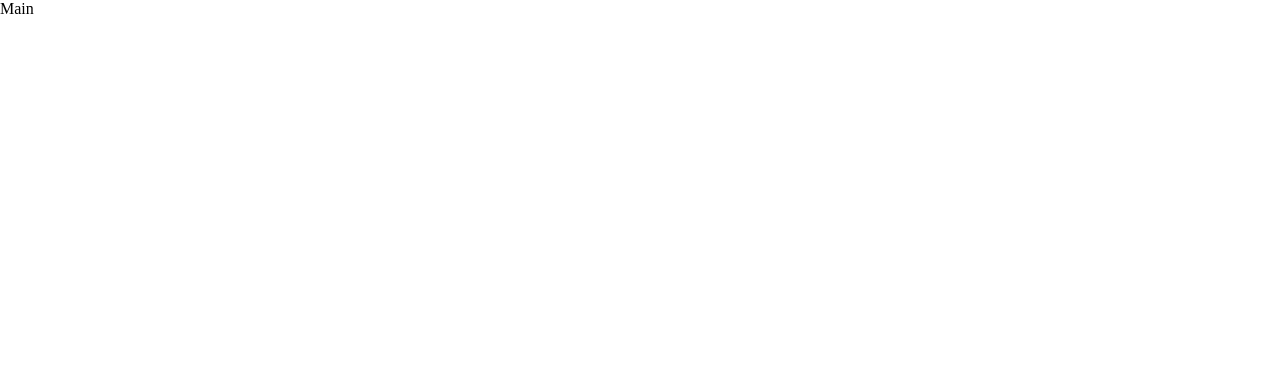
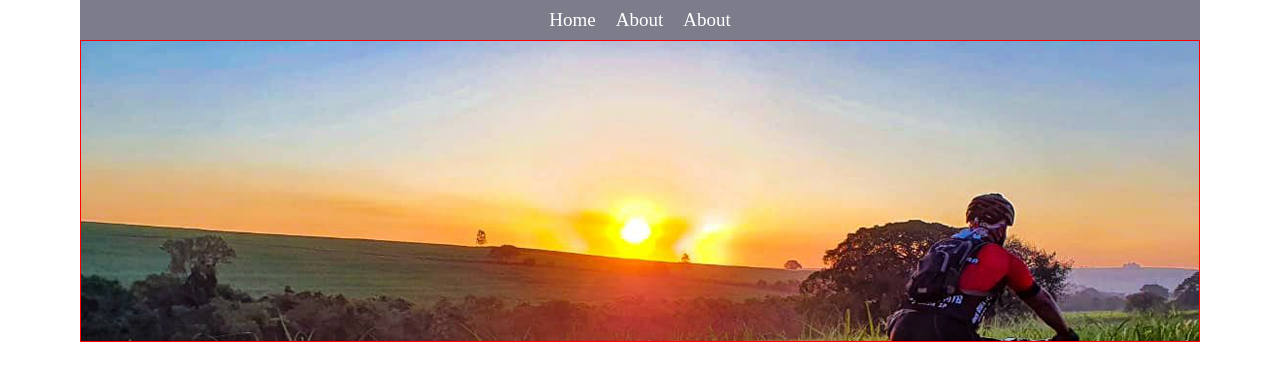
Before and after one commit to giovannirp/bike-showcase, a React (Vite) app in the folder bike-showcase/: page / in a window 1280 px wide. Shown: the top 380 px of the page. Built offline with nearby package versions, Linux system fonts and the light colour scheme.

Commit message:
feat: criando header e banner

```diff
--- /dev/null
+++ b/bike-showcase/src/Components/Banner/index.tsx
@@ -0,0 +1,10 @@
+import banner from '../../assets/bike.png';
+import { ContainerBanner } from './styles';
+
+export function Banner() {
+  return (
+    <ContainerBanner>
+      <img src={banner} alt="" />
+    </ContainerBanner>
+  )
+}
--- /dev/null
+++ b/bike-showcase/src/Components/Banner/styles.ts
@@ -0,0 +1,7 @@
+import styled from "styled-components";
+
+export const ContainerBanner = styled.div`
+  max-width: 1120px;
+  overflow: hidden;
+  height: 300px;
+`;
--- /dev/null
+++ b/bike-showcase/src/Components/Header/index.tsx
@@ -0,0 +1,14 @@
+import { Link } from "react-router-dom";
+import { HeaderContainer } from "./styles";
+
+export function Header() {
+  return (
+    <HeaderContainer>
+      <ul>
+        <li><Link to="/">Home</Link></li>
+        <li><Link to="/about">About</Link></li>
+        <li><Link to="/about">About</Link></li>
+      </ul>
+    </HeaderContainer>
+  )
+}
--- /dev/null
+++ b/bike-showcase/src/Components/Header/styles.ts
@@ -0,0 +1,33 @@
+import styled from "styled-components";
+
+export const HeaderContainer = styled.header`
+  height: 40px;
+  max-width: 1120px;
+  margin: 0px auto;
+  padding: 0 1.5rem;
+  display: flex;
+  justify-content: center;
+  align-items: center;
+  background: ${(props) => props.theme["gray-500"]};
+
+  ul {
+    display: flex;
+
+    li {
+      list-style: none;
+      font-size: 19px;
+      padding: 10px;
+
+      a {
+        list-style: none;
+        text-decoration: none;
+        color: ${(props) => props.theme.white};
+
+        &:hover {
+          text-decoration: underline;
+        }
+      }
+
+    }
+  }
+`;
--- a/bike-showcase/src/Main/Main.tsx
+++ b/bike-showcase/src/Main/Main.tsx
@@ -1,5 +1,10 @@
+import { Banner } from "../Components/Banner";
+import { ContainerMain } from "./styled";
+
 export function Main() {
   return (
-    <div>Main</div>
+    <ContainerMain>
+      <Banner />
+    </ContainerMain>
   )
 }
--- /dev/null
+++ b/bike-showcase/src/Main/styled.ts
@@ -0,0 +1,9 @@
+import styled from "styled-components";
+
+export const ContainerMain = styled.main`
+  border: 1px solid red;
+  max-width: 1120px;
+  margin: 0px auto;
+  //padding: 0 1.5rem;
+  display: flex;
+`;
--- a/bike-showcase/src/layouts/DefaultLayout/index.tsx
+++ b/bike-showcase/src/layouts/DefaultLayout/index.tsx
@@ -1,8 +1,10 @@
 import { Outlet } from 'react-router-dom'
+import { Header } from '../../Components/Header'
 
 export function DefaultLayout() {
   return (
     <div>
+      <Header />
       <Outlet />
     </div>
   )
```
Also changed, not shown: bike-showcase/src/assets/bike.png (added).
